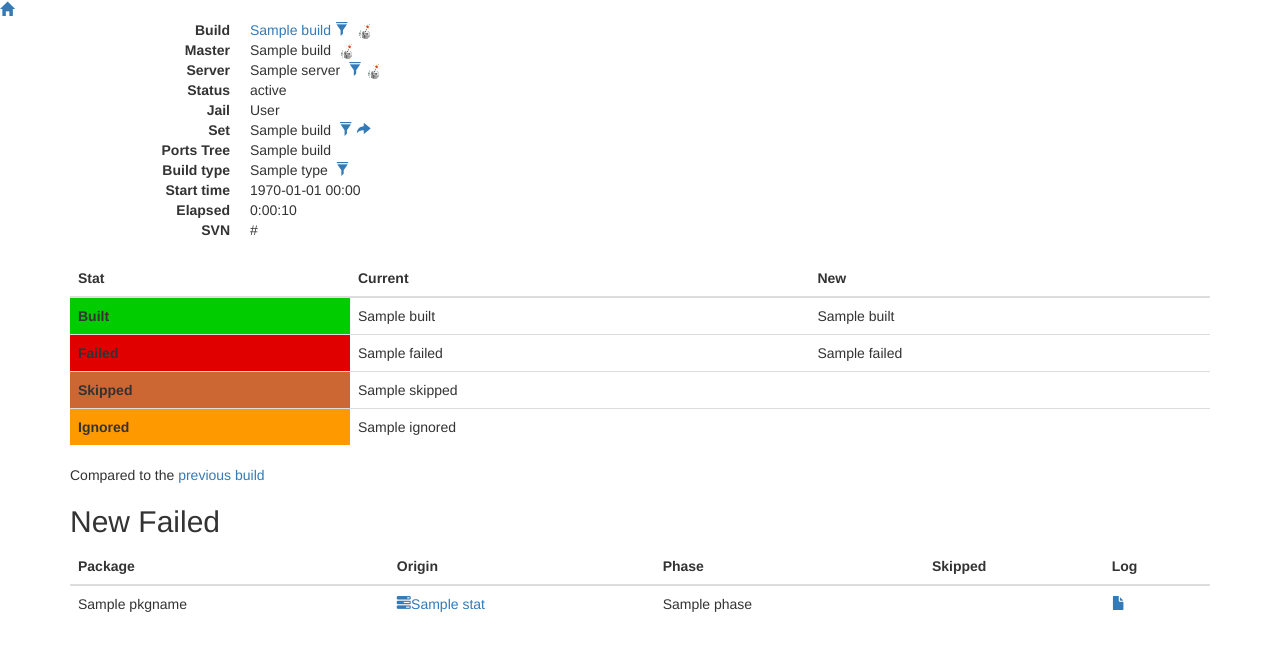
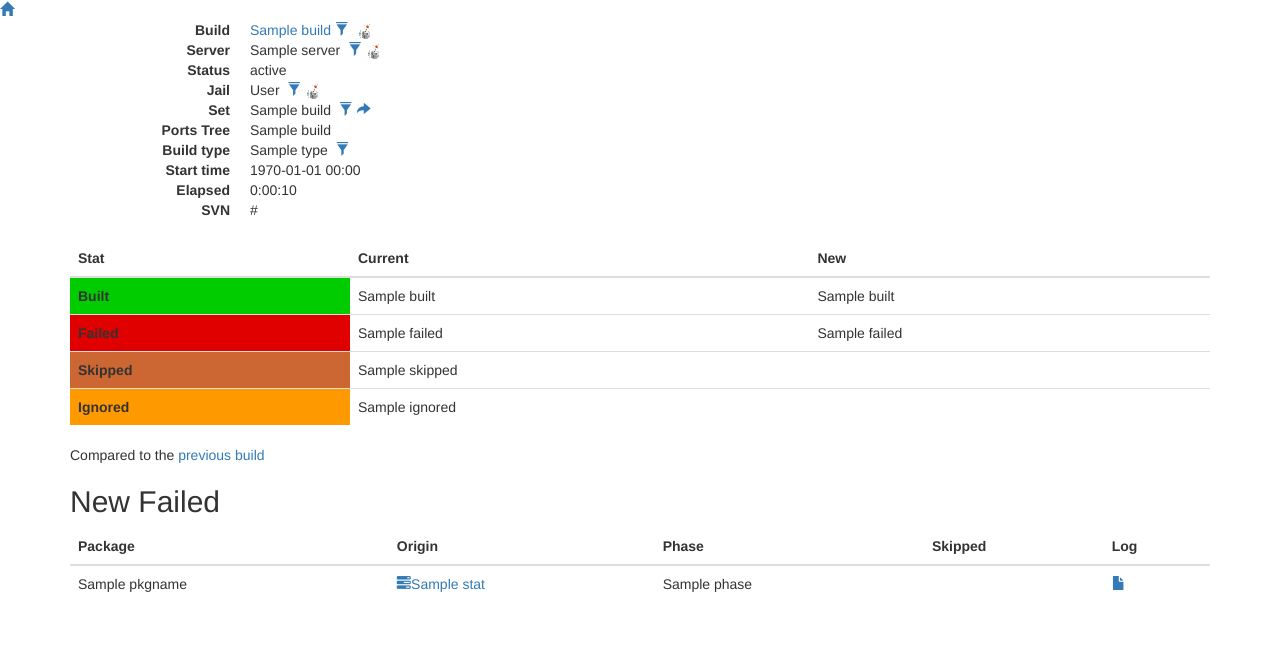
Before and after one commit to bdrewery/pkg-status.freebsd.org, a Flask app: template templates/build.html in a window 1280 px wide. Shown: the top 651 px of the page. Run offline with Flask 2, Linux system fonts and the light colour scheme; the template is opened without the code that fills it: most values are stand-ins (such as "Sample title", 1, 10 or a date in 2020); some libraries are stand-ins or nearby versions.

Commit message:
Simplify jail links

```diff
--- a/templates/build.html
+++ b/templates/build.html
@@ -6,14 +6,12 @@
   <dl class="dl-horizontal">
     <dt>Build</dt>
     <dd id="buildname">{{ pkgstatus.linkbuild(build, servers) }}</dd>
-    <dt>Master</dt>
-    <dd id="mastername">{{ pkgstatus.linkmaster(build, servers) }}</dd>
     <dt>Server</dt>
     <dd id="server">{{ pkgstatus.linkserver(build, servers) }}</dd>
     <dt>Status</dt>
     <dd id="status">{{ build.status }}</dd>
     <dt>Jail</dt>
-    <dd id="jail">{{ build.jailname }}</dd>
+    <dd id="jail">{{ pkgstatus.linkjail(build, servers) }}</dd>
     <dt>Set</dt>
     <dd id="setname">{{ pkgstatus.linkset(build.setname) }}</dd>
     <dt>Ports Tree</dt>
--- a/templates/builds.html
+++ b/templates/builds.html
@@ -30,7 +30,6 @@ Only displaying latest matching builds.
         <th>Started (UTC)</th>
         <th>Elapsed</th>
         <th>Server</th>
-        <th>Jail builds</th>
       </tr>
     </thead>
     <tbody>
@@ -39,7 +38,7 @@ Only displaying latest matching builds.
         <td><a href="#{{ build._id }}">#</a></td>
         <td>{{ pkgstatus.linkset(build.setname) }}</td>
         <td>{{ build.ptname }}</td>
-        <td>{{ build.jailname }}</td>
+        <td>{{ pkgstatus.linkjail(build, servers) }}</td>
         <td>{{ pkgstatus.linkbuild(build, servers) }}</td>
         <td>{{ build.stats.queued }}</td>
         {% for stat in ["built", "failed", "skipped", "ignored"] %}
@@ -54,7 +53,6 @@ Only displaying latest matching builds.
         <td>{{ (build.snap.now - build.snap.elapsed) | datetime }}</td>
         <td>{{ build.snap.elapsed|duration }}</td>
         <td>{{ pkgstatus.linkserver(build, servers) }}</td>
-        <td>{{ pkgstatus.linkmaster(build, servers) }}</td>
       </tr>
     {%- endfor -%}
     </tbody>
--- a/templates/pkgstatus.html
+++ b/templates/pkgstatus.html
@@ -52,14 +52,15 @@
 <a target="_new" data-toggle="tooltip" title="Poudriere Build" href="http://{{ servers[build.server].host }}/build.html?mastername={{ build.mastername }}&amp;build={{ build.buildname }}">{{ poudriere_icon() }}</a>
 {%- endmacro %}
 
-{% macro linkmaster(build, servers) -%}
-{{ build.mastername }}&nbsp;
+{% macro linkjail(build, servers) -%}
+{{ build.jailname }}&nbsp;
+<a data-toggle="tooltip" title="All builds matching jail {{ build.jailname }}" href="{{ url_for('builds', jailname=build.jailname) }}">{{ filter_icon() }}</a>
 <a target="_new" data-toggle="tooltip" title="Poudriere Jail" href="http://{{ servers[build.server].host }}/jail.html?mastername={{ build.mastername }}">{{ poudriere_icon() }}</a>
 {%- endmacro %}
 
 {% macro linkserver(build, servers) -%}
 {{ build.server }}&nbsp;
-<a data-toggle="tooltip" title="All builds matching servers {{ build.server }}" href="{{ url_for('builds', server=build.server) }}">{{ filter_icon() }}</a>
+<a data-toggle="tooltip" title="All builds matching server {{ build.server }}" href="{{ url_for('builds', server=build.server) }}">{{ filter_icon() }}</a>
 <a target="_new" data-toggle="tooltip" title="Poudriere Server" href="http://{{ servers[build.server].host }}/">{{ poudriere_icon() }}</a>
 {%- endmacro %}
 
```
